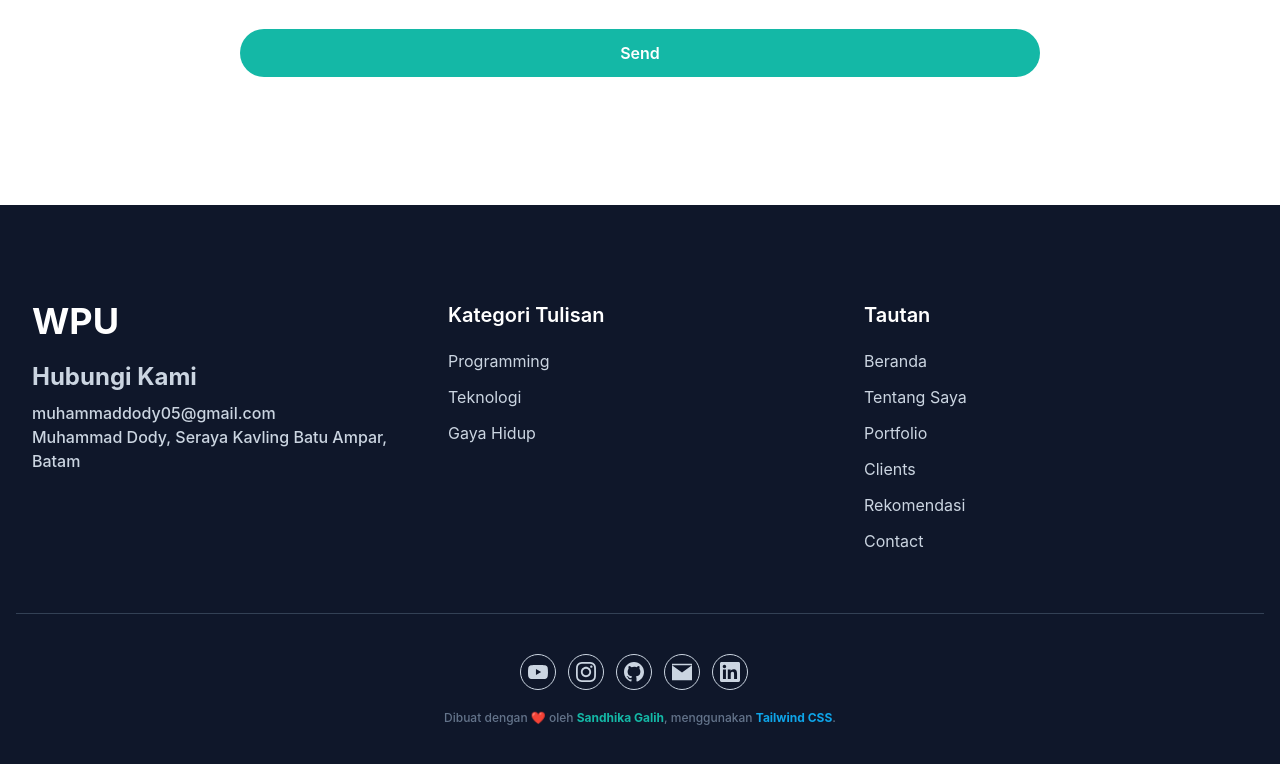
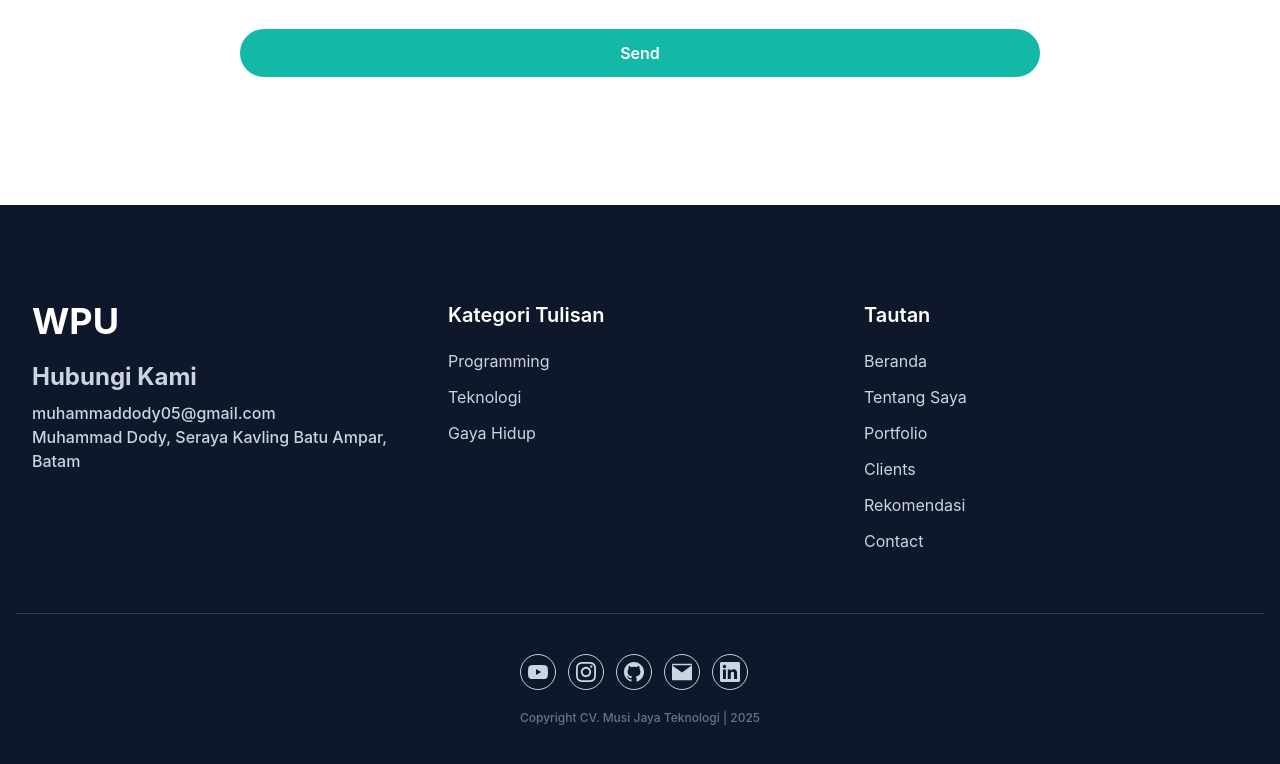
Before and after one commit to MuhammadDody2002/My-Portfolio, a website: page index.html in a window 1280 px wide. Shown: the part 6613-7377 px from the top of the page. Drawn offline with Linux system fonts and the light colour scheme.

Commit message:
Update copyright to CV. Musi Jaya Teknologi | 2025

```diff
--- a/index.html
+++ b/index.html
@@ -528,8 +528,7 @@
             </a>
           </div>
           <p class="text-center text-xs font-medium text-slate-500">
-            Dibuat dengan <span class="text-pink-500">❤️</span> oleh <a href="https://instagram.com/sandhikagalih" target="_blank" class="font-bold text-primary">Sandhika Galih</a>, menggunakan
-            <a href="https://tailwindcss.com" target="_blank" class="font-bold text-sky-500">Tailwind CSS</a>.
+            Copyright CV. Musi Jaya Teknologi | 2025
           </p>
         </div>
       </div>
```
